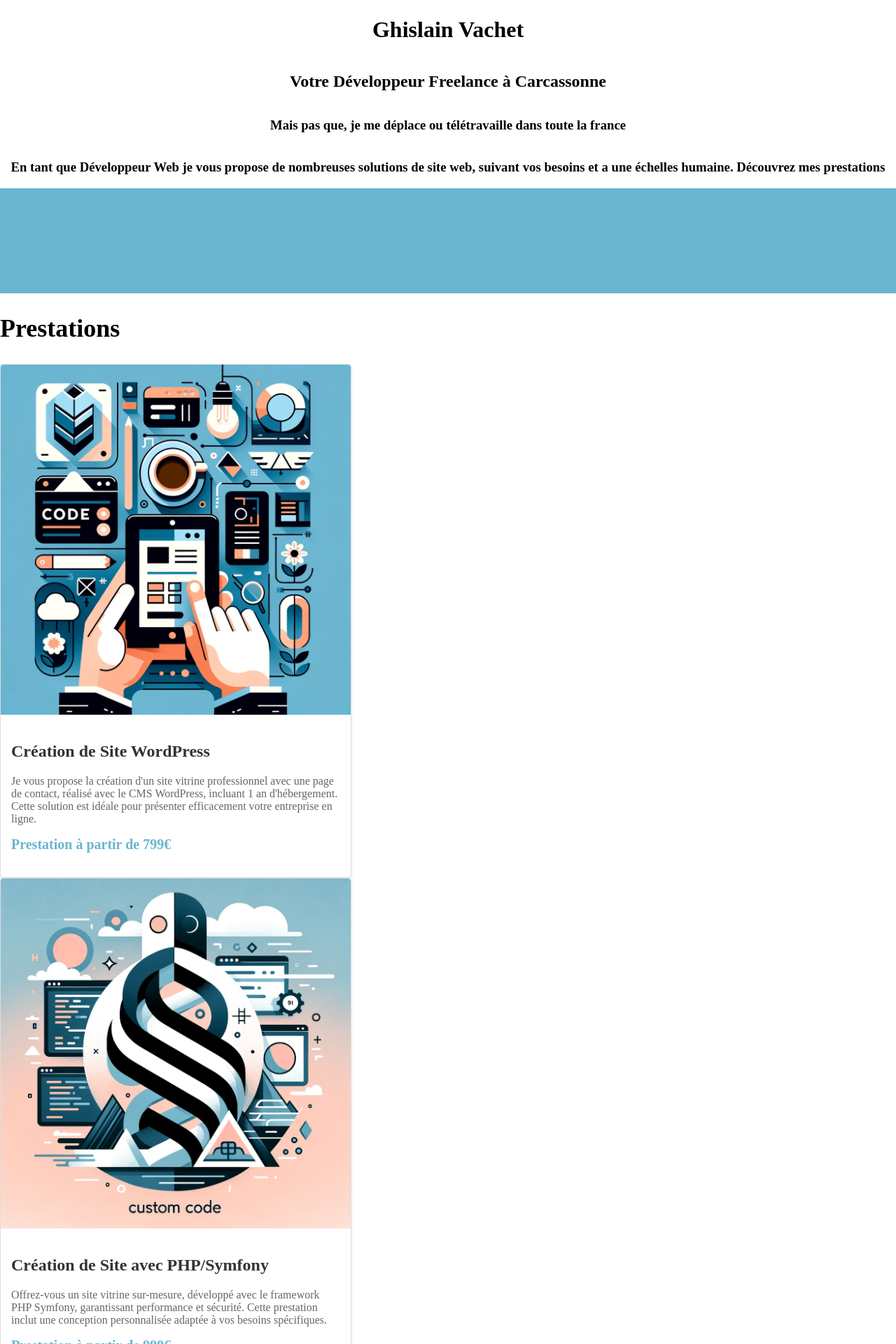
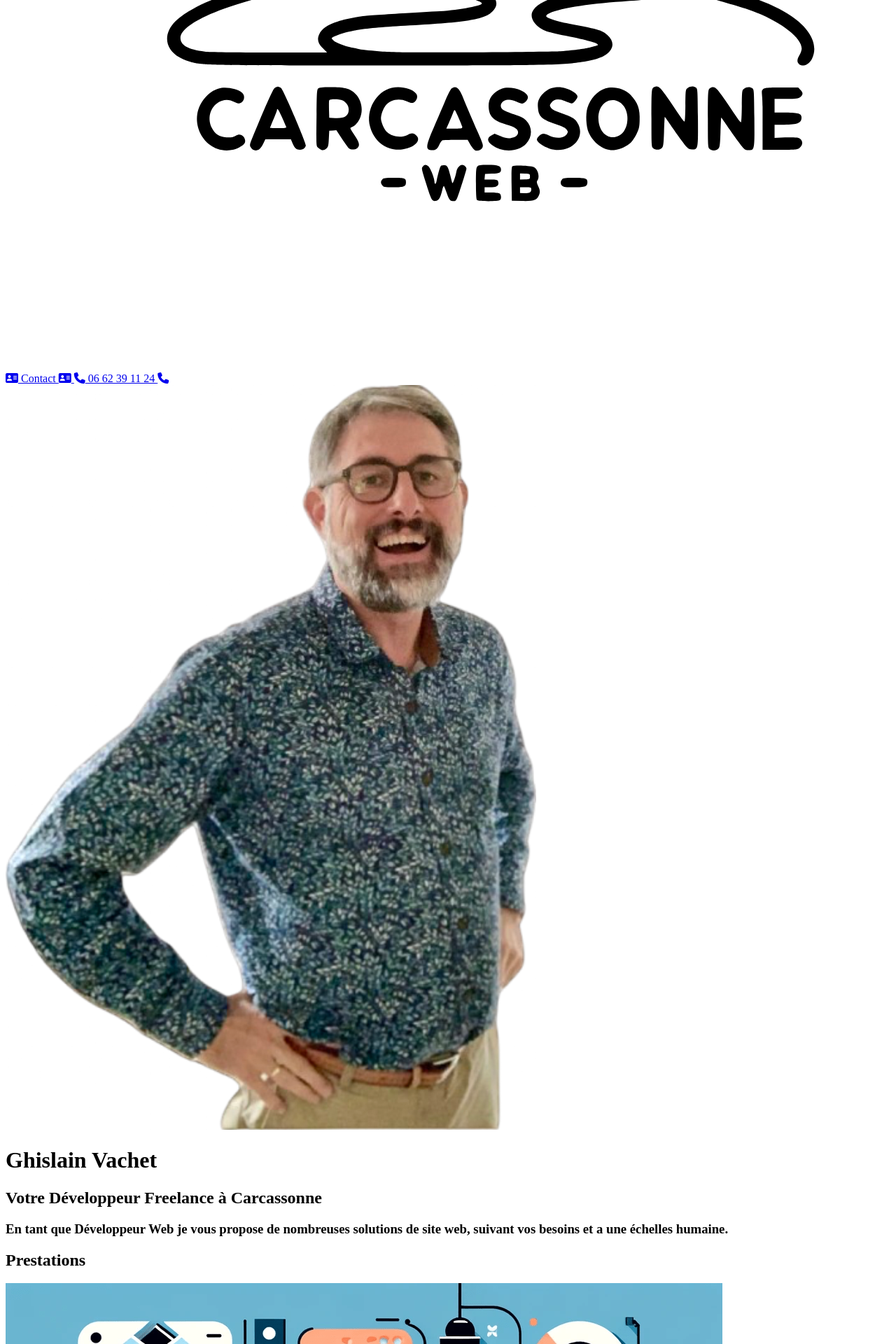
Before and after one commit to ghislainvava/web-vitrine, a Symfony app: template templates/home/index.html.twig in a window 1280 px wide. Shown: the part 744-2664 px from the top of the page at 70% size. Run offline with Twig, Linux system fonts and the light colour scheme; the template is opened without the code that fills it, so the values that code supplies are empty; some libraries are stand-ins or nearby versions.

Commit message:
site avec turbo

```diff
--- a/assets/app.js
+++ b/assets/app.js
@@ -1,3 +1,4 @@
+import './bootstrap.js';
 /*
  * Welcome to your app's main JavaScript file!
  *
@@ -8,3 +9,4 @@
 // any CSS you import will output into a single css file (app.css in this case)
 import "./styles/app.css";
 import "bootstrap/dist/css/bootstrap.min.css";
+import './controllers';
--- a/composer.json
+++ b/composer.json
@@ -31,6 +31,7 @@
     "symfony/string": "6.4.*",
     "symfony/translation": "6.4.*",
     "symfony/twig-bundle": "6.4.*",
+    "symfony/ux-turbo": "^2.19",
     "symfony/validator": "6.4.*",
     "symfony/web-link": "6.4.*",
     "symfony/webpack-encore-bundle": "^2.1",
--- a/config/bundles.php
+++ b/config/bundles.php
@@ -10,4 +10,6 @@
     Symfony\Bundle\MonologBundle\MonologBundle::class => ['all' => true],
     Symfony\Bundle\MakerBundle\MakerBundle::class => ['dev' => true],
     Symfony\WebpackEncoreBundle\WebpackEncoreBundle::class => ['all' => true],
+    Symfony\UX\StimulusBundle\StimulusBundle::class => ['all' => true],
+    Symfony\UX\Turbo\TurboBundle::class => ['all' => true],
 ];
--- a/package.json
+++ b/package.json
@@ -2,6 +2,10 @@
     "devDependencies": {
         "@babel/core": "^7.17.0",
         "@babel/preset-env": "^7.16.0",
+        "@hotwired/stimulus": "^3.0.0",
+        "@hotwired/turbo": "^7.1.1 || ^8.0",
+        "@symfony/stimulus-bridge": "^3.2.0",
+        "@symfony/ux-turbo": "file:vendor/symfony/ux-turbo/assets",
         "@symfony/webpack-encore": "^4.0.0",
         "core-js": "^3.23.0",
         "regenerator-runtime": "^0.13.9",
@@ -18,6 +22,7 @@
         "build": "encore production --progress"
     },
     "dependencies": {
+        "animate.css": "^4.1.1",
         "bootstrap": "^5.3.2"
     }
 }
--- a/templates/base.html.twig
+++ b/templates/base.html.twig
@@ -5,6 +5,7 @@
         <title>{% block title %}Welcome!{% endblock %}</title>
         <link rel="stylesheet" href="https://cdnjs.cloudflare.com/ajax/libs/font-awesome/6.5.1/css/all.min.css" integrity="sha512-DTOQO9RWCH3ppGqcWaEA1BIZOC6xxalwEsw9c2QQeAIftl+Vegovlnee1c9QX4TctnWMn13TZye+giMm8e2LwA==" crossorigin="anonymous" referrerpolicy="no-referrer" />
 
+        <link rel="stylesheet" href="https://cdnjs.cloudflare.com/ajax/libs/animate.css/4.1.1/animate.min.css" />
         {# Run `composer require symfony/webpack-encore-bundle` to start using Symfony UX #}
         {% block stylesheets %}
             {{ encore_entry_link_tags('app') }}
--- a/templates/home/index.html.twig
+++ b/templates/home/index.html.twig
@@ -4,128 +4,59 @@
 
 {% block body %}
 <style>
-body {
-    margin: auto;
-}
-
-/* Cible les liens dans la balise <nav> */
-nav a {
-    text-decoration: none; /* Supprime le soulignement */
-    font-weight: normal; /* Assurez-vous que la police n'est pas en gras par défaut */
-    /* font-size: 16px; Taille de police par défaut */
-    transition: font-weight 0.3s, font-size 0.3s; /* Ajoute une transition fluide pour le changement de style */
-    color : #6AB5D0;
-}
-
-/* Au survol, mettez en gras et augmentez la taille de la police */
-nav a:hover {
-    font-weight: bold; /* Mettez en gras */
-    font-size: 18px; /* Augmente la taille de police au survol */
-}
-
-i { color : #6AB5D0; }
-
-.drap {
-    height: 150px;
-background-color: #6AB5D0;
-}
-.logo-size {
-  width: 200px;
-  height: auto;
-}
-.logo-size-one {
-  width: 100px;
-  height: auto;
-}
-
-header {
-    font-size: 36px;
-}
-.card {
-    border: 1px solid #ddd;
-    border-radius: 4px;
-    max-width: 500px; /* Vous pouvez ajuster cette largeur */
-    box-shadow: 0 2px 4px rgba(0,0,0,0.1);
-}
-
-.card-img-top {
-    width: 100%;
-    border-top-left-radius: 4px;
-    border-top-right-radius: 4px;
-}
-
-.card-body {
-    padding: 15px;
-}
-
-.card-title {
-    font-size: 24px; /* Taille du titre */
-    color: #333; /* Couleur du texte */
-}
-
-.card-text {
-    font-size: 16px; /* Taille du texte */
-    color: #666; /* Couleur du texte */
-}
-
-.card-price {
-    font-size: 20px; /* Taille du prix */
-    color: #6AB5D0; /* Couleur du prix, ici un vert */
-    font-weight: bold; /* Texte en gras */
-    margin-top: 10px; /* Espacement au-dessus du prix */
-}
-
-.title{
-    font-size: 36px;
-}
-
-.prestations{
-    width: 80%;
-    margin-left: auto;
-    margin-right: auto;
-}
- .aside-container {
-        display: flex;
-        flex-direction: column;
-        justify-content: center;
-        align-items: center; /* Ajouté pour le centrage vertical */
-        height: 100%;
- }
-
 
 </style>
 
 <div class="justify-content-center">
-    <header class=" d-flex justify-content-between">
+    <header >
+        <div class=" d-flex justify-content-between">
+           <div>
+                <img class="logo-size d-inline-block" src="img/Logo_Carca.svg" alt="Logo CarcassonneWeb">
+        </div>
+             <nav class="mb-auto p-5 d-flex flex-column flex-md-row align-items-center">
+                <!-- Lien Contact: Affiche le texte complet sur grand écran et un icône sur les petits écrans -->
+                <a class="custom-link d-none d-md-inline-block" data-bs-toggle="tooltip" title="Envoyez-moi un email !" data-placement="top" href="{{ path('app_contact') }}" data-turbo-frame="contact-form-frame">
+                    <i class="fa-solid fa-address-card"></i> Contact
+                </a>
+                <!-- Lien Contact réduit pour les petits écrans -->
+                <a class="custom-link d-inline-block d-md-none" data-bs-toggle="tooltip" title="Envoyez-moi un email !" data-placement="right" href="{{ path('app_contact') }}" data-turbo-frame="contact-form-frame">
+                    <i class="fa-solid fa-address-card"></i>
+                </a>
 
-    <div>
-        <img class="d-none d-md-inline logo-size" src="img/Logo Carca.svg" alt="Logo CarcassonneWeb">
-        <img class="d-inline d-md-none" src="img/Logo Carca 2.svg" alt="Logo CarcassonneWeb" style="width:100px;">
-    </div>
-    <nav class="mb-auto  p-5">
-        <a href={{ path('app_contact') }} ><i class="fa-solid fa-address-card"></i> Contact</a>
-    </nav>
-    <div class="mb-auto  p-5">+33 6 62 39 11 24</div>
+                <!-- Numéro de téléphone: Affiche le texte complet sur grand écran et un icône sur les petits écrans -->
+                <a class="custom-link d-none d-md-inline-block mb-auto p-5" data-bs-toggle="tooltip" title="Appelez-moi ! au 06 62 39 11 24" data-placement="top" href="{{ path('app_contact') }}" data-turbo-frame="contact-form-frame">
+                    <i class="fa-solid fa-phone"></i> 06 62 39 11 24
+                </a>
+                <!-- Numéro de téléphone réduit pour les petits écrans -->
+                <a class="custom-link d-inline-block d-md-none" data-bs-toggle="tooltip" title="Appelez-moi !  au 06 62 39 11 24" data-placement="right" href="{{ path('app_contact') }}" data-turbo-frame="contact-form-frame">
+                    <i class="fa-solid fa-phone"></i>
+                </a>
+            </nav>
+        </div>
+
 </header>
 
-<section class="drap"></section>
 
-<div class=" row    m-5">
-    <div class="d-flex justify-content-center presentation text-center">
-      <div class="img-ghis"><img src="/img/ghislain.jpeg" alt="Ghislain Vachet">
-</div>
-        <div class="  aside-container ml-5">
-            <h1>Ghislain Vachet </h1>
-            <h2>Votre Développeur Freelance à Carcassonne </h2>
-            <h3>Mais pas que, je me déplace ou télétravaille dans toute la france</h3>
-            <h3>En tant que Développeur Web je vous propose de nombreuses solutions de site web, suivant vos besoins et a une échelles humaine.
-            Découvrez mes prestations</h3>
+<div class=" fixe"></div>
+
+    <turbo-frame id="contact-form-frame">
+        <div class=" d-flex justify-content-center  text-center container  align-items-center ">
+
+                <img src="{{ asset('img/profil.png') }}" alt="mon profil" class="img-fluid m-5 " style="max-width: 80%; width: 60%;">
+
+                <div class="  aside-container ml-5">
+                    <h1>Ghislain Vachet </h1>
+                    <h2>Votre Développeur Freelance à Carcassonne </h2>
+                </div>
+
         </div>
+     </turbo-frame>
 
-    </div>
-</div>
 
-<section class="drap">
+
+<section class="drap d-flex row  align-items-center full-height text-center">
+    <h3 >En tant que Développeur Web je vous propose de nombreuses solutions de site web, suivant vos besoins et a une échelles humaine.</h3>
+
 
 </section>
 
@@ -136,7 +67,7 @@
 
 
             <div class=" mb-5">
-                <div class="card ">
+                 <div class="card hidden " data-controller="animate-card" data-delay="0s">
                     <img src="img/No-code2-min.png" class="card-img-top" alt="Wordpress">
                     <div class="card-body">
                         <h2 class="card-title">Création de Site WordPress</h2>
@@ -148,7 +79,7 @@
 
 
             <div class=" mb-5">
-                <div class="card">
+                <div class="card hidden" data-controller="animate-card" data-delay="0.5s">
                     <img src="img/Code2-min.png" class="card-img-top" alt="Code">
                     <div class="card-body">
                         <h2 class="card-title">Création de Site avec PHP/Symfony</h2>
@@ -159,7 +90,7 @@
             </div>
 
          <div class=" mb-5">
-                <div class="card">
+                <div class="card hidden" data-controller="animate-card" data-delay="1s">
                     <img src="img/e-commerce2-min.png" class="card-img-top" alt="e-commerce">
                     <div class="card-body">
                         <h2 class="card-title">Création de Site E-commerce</h2>
@@ -179,7 +110,14 @@
     <script src="https://code.jquery.com/jquery-3.3.1.slim.min.js"></script>
     <script src="https://cdnjs.cloudflare.com/ajax/libs/popper.js/1.14.7/umd/popper.min.js"></script>
     <script src="https://stackpath.bootstrapcdn.com/bootstrap/4.3.1/js/bootstrap.min.js"></script>
-
+    <script>
+   document.addEventListener('DOMContentLoaded', function () {
+      var tooltipTriggerList = [].slice.call(document.querySelectorAll('[data-bs-toggle="tooltip"]'))
+      var tooltipList = tooltipTriggerList.map(function (tooltipTriggerEl) {
+         return new bootstrap.Tooltip(tooltipTriggerEl)
+      })
+   });
+</script>
 
 </div>
 {% endblock %}
--- a/webpack.config.js
+++ b/webpack.config.js
@@ -24,6 +24,9 @@
 
     // When enabled, Webpack "splits" your files into smaller pieces for greater optimization.
     .splitEntryChunks()
+
+    // enables the Symfony UX Stimulus bridge (used in assets/bootstrap.js)
+    .enableStimulusBridge('./assets/controllers.json')
 
     // will require an extra script tag for runtime.js
     // but, you probably want this, unless you're building a single-page app
```
Also changed, not shown: assets/bootstrap.js (added, +10 -0 lines), assets/controllers.json (added, +15 -0 lines), assets/controllers/animate_card_controller.js (added, +50 -0 lines), assets/styles/app.css (+141 -2 lines), src/Controller/ContactController.php (+12 -2 lines), templates/contact/index.html.twig (+11 -18 lines), package-lock.json, public/.htaccess, public/img/Logo_Carca.svg (renamed from public/img/Logo Carca.svg), public/img/profil.png (added), 3 other files.
